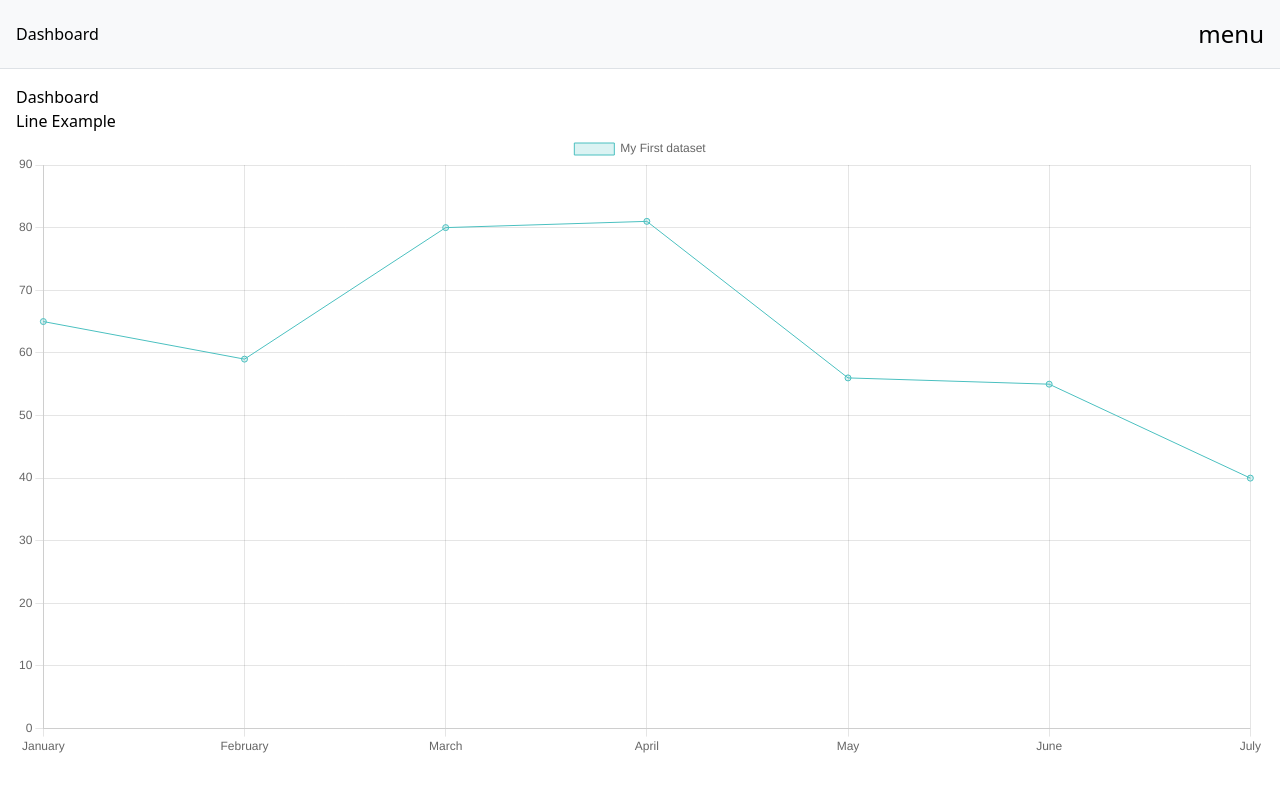
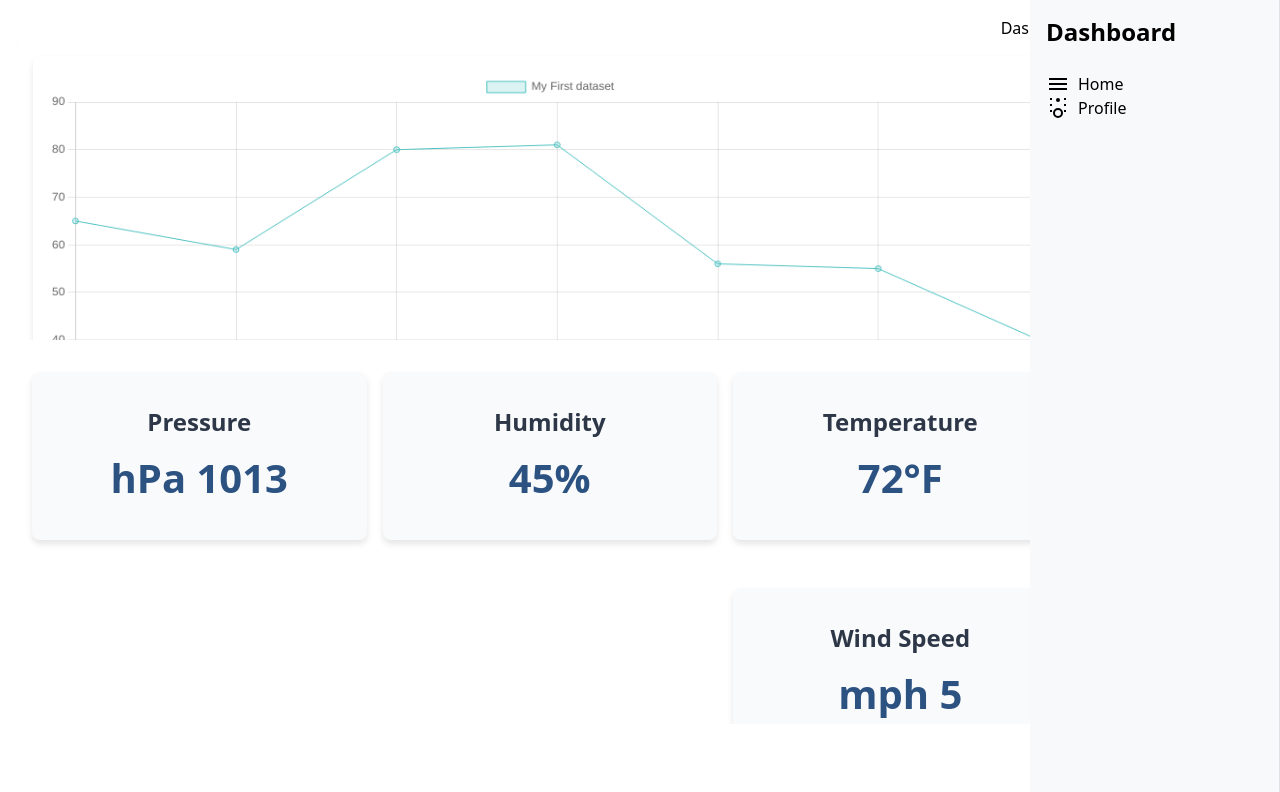
Before and after one commit to 4kProgrammer/iotPlatform, a Next.js app: page / in a window 1280 px wide. Shown: the top 792 px of the page. Built offline with nearby package versions, Linux system fonts and the light colour scheme.

Commit message:
sidebar problem

```diff
--- a/components/Dashboard/Chart.tsx
+++ b/components/Dashboard/Chart.tsx
@@ -1,6 +1,7 @@
 import { useEffect, useRef } from 'react';
 import { Line } from 'react-chartjs-2';
 import { Chart, registerables } from 'chart.js';
+import chartStyles from '../../styles/Chart.module.css';
 
 Chart.register(...registerables);
 
@@ -34,9 +35,8 @@ const ChartComponent = () => {
   };
 
   return (
-    <div>
-      <h2>Line Example</h2>
-      <Line data={data} options={options} />
+    <div className={chartStyles.chartContainer}>
+      <Line  className={chartStyles.chartContainer} data={data} options={options} />
     </div>
   );
 };
--- a/components/Dashboard/Widget.tsx
+++ b/components/Dashboard/Widget.tsx
@@ -1,16 +1,16 @@
 import React from 'react';
-import widgetStyles from '../../styles/Widget.module.css';
+import styles from '../../styles/Widget.module.css';
 
-interface WidgetProps {
+type WidgetProps = {
   title: string;
   value: string | number;
-}
+};
 
 const Widget: React.FC<WidgetProps> = ({ title, value }) => {
   return (
-    <div className={widgetStyles.widget}>
-      <h3 className="text-lg font-semibold mb-2">{title}</h3>
-      <p className="text-2xl font-bold">{value}</p>
+    <div className={styles.widgetContainer}>
+      <h3 className={styles.title}>{title}</h3>
+      <p className={styles.value}>{value}</p>
     </div>
   );
 };
--- /dev/null
+++ b/components/Sidebar.module.css
@@ -0,0 +1,24 @@
+.sidebar {
+  background-color: #f8f9fa;
+  border-right: 1px solid #dee2e6;
+  height: 100%;
+  padding: 1rem;
+  position: fixed;
+  top: 0;
+  transform: translateX(-100%);
+  transition: transform 0.3s ease-in-out;
+  width: 250px;
+  z-index: 100;
+}
+
+.open {
+  transform: translateX(0);
+}
+
+@media (min-width: 768px) {
+  .sidebar {
+    left: auto;
+    right: 0;
+    transform: none;
+  }
+}
--- a/components/Sidebar.tsx
+++ b/components/Sidebar.tsx
@@ -1,9 +1,14 @@
 import React from 'react';
 import Link from 'next/link';
+import sidebarStyles from './Sidebar.module.css';
 
-const Sidebar = () => {
+interface SidebarProps {
+  open: boolean;
+}
+
+const Sidebar: React.FC<SidebarProps> = ({ open }) => {
   return (
-    <aside className="bg-gray-800 text-white w-64 py-4 px-6">
+    <aside className={`${sidebarStyles.sidebar} ${open ? sidebarStyles.open : ''}`}>
       <h1 className="text-2xl font-semibold mb-6">Dashboard</h1>
       <nav className="space-y-4">
         <Link href="/">
--- a/pages/index.tsx
+++ b/pages/index.tsx
@@ -1,15 +1,40 @@
-import React, { useState } from 'react';
+// pages/index.tsx
+
+import React, { useState, useEffect } from 'react';
 import Head from 'next/head';
 import ChartSection from '../components/Dashboard/Chart';
 import Widget from '../components/Dashboard/Widget';
 import Sidebar from '../components/Sidebar';
 import homeStyles from '../styles/Home.module.css';
 
+const isLandscape = () => {
+  if (typeof window !== 'undefined') {
+    return window.innerWidth > window.innerHeight;
+  }
+  return false;
+};
+
 const IndexPage = () => {
-  const [isSidebarOpen, setIsSidebarOpen] = useState(false);
+  const [isSidebarOpen, setIsSidebarOpen] = useState(true);
+
+  useEffect(() => {
+    setIsSidebarOpen(isLandscape());
+
+    const handleResize = () => {
+      setIsSidebarOpen(isLandscape());
+    };
+
+    window.addEventListener('resize', handleResize);
+
+    return () => {
+      window.removeEventListener('resize', handleResize);
+    };
+  }, []);
 
   const toggleSidebar = () => {
+    if (!isLandscape()) {
       setIsSidebarOpen(!isSidebarOpen);
+    }
   };
 
   return (
@@ -18,6 +43,8 @@ const IndexPage = () => {
         <title>Dashboard</title>
       </Head>
       <div className={homeStyles.container}>
+        <Sidebar open={isSidebarOpen} />
+        <div className={homeStyles.content}>
           <header className={homeStyles.header}>
             <div className={homeStyles.headerContent}>
               <h1 className={homeStyles.dashboardTitle}>Dashboard</h1>
@@ -26,11 +53,11 @@ const IndexPage = () => {
               </button>
             </div>
           </header>
-        <div className={homeStyles.content}>
-          {isSidebarOpen && <Sidebar />}
           <div className={homeStyles.mainContent}>
             <h2 className={homeStyles.dashboardTitle}>Dashboard</h2>
+            <div className={homeStyles.chartContainer}>
               <ChartSection />
+            </div>
             <div className={homeStyles.widgetWrapper}>
               <div className={homeStyles.widgets}>
                 <Widget title="Temperature" value="72°F" />
--- /dev/null
+++ b/styles/Chart.module.css
@@ -0,0 +1,10 @@
+.chartContainer {
+    width: 100%;
+    max-width: 100%;
+    height: auto;
+    padding: 1rem;
+    background-color: #ffffff;
+    border-radius: 0.5rem;
+    box-shadow: 0 4px 6px rgba(0, 0, 0, 0.1);
+    margin-bottom: 1rem;
+  }
--- a/styles/Home.module.css
+++ b/styles/Home.module.css
@@ -1,3 +1,5 @@
+/* Home.module.css */
+
 .container {
   display: flex;
   flex-direction: column;
@@ -35,15 +37,18 @@
   overflow: hidden;
   overflow-y: auto;
   max-height: 100vh;
+  direction: rtl;
 }
 
 .mainContent {
   display: flex;
   flex-direction: column;
-  flex-grow: 1;
+  justify-content: flex-start;
+  max-height: calc(100vh - 60px);
+  overflow-y: auto;
   padding: 1rem;
+  width: 100%;
 }
-
 
 .widgets {
   display: grid;
@@ -52,7 +57,19 @@
   margin-top: 1rem;
 }
 
-/* Media Queries for responsiveness */
+.widgetWrapper {
+  display: flex;
+  flex-direction: column;
+  flex-grow: 1;
+  overflow-y: auto;
+  padding: 1rem;
+}
+
+.chartContainer {
+  max-height: 300px; /* Adjust this value based on your preference */
+  overflow: hidden;
+}
+
 @media (max-width: 767px) {
   .content {
     flex-direction: column;
@@ -74,10 +91,3 @@
     grid-template-columns: repeat(auto-fit, minmax(250px, 1fr));
   }
 }
-.widgetWrapper {
-  display: flex;
-  flex-direction: column;
-  flex-grow: 1;
-  overflow-y: auto;
-  padding: 1rem;
-}
--- a/styles/Widget.module.css
+++ b/styles/Widget.module.css
@@ -1,50 +1,56 @@
-.container {
+.widgetContainer {
+  background-color: #f9fafb;
+  padding: 1rem;
+  border-radius: 0.5rem;
+  box-shadow: 0 4px 6px rgba(0, 0, 0, 0.1);
+  margin-bottom: 1rem;
   display: flex;
   flex-direction: column;
-  height: 100vh;
+  align-items: center;
+  justify-content: center;
 }
 
-.header {
-  background-color: #f8f9fa;
-  border-bottom: 1px solid #dee2e6;
-  padding: 1rem;
+.title {
+  font-size: 1rem;
+  font-weight: 600;
+  margin-bottom: 0.5rem;
+  color: #2d3748;
 }
 
-.headerContent {
-  align-items: center;
-  display: flex;
-  justify-content: space-between;
+.value {
+  font-size: 1.5rem;
+  font-weight: 700;
+  color: #2c5282;
 }
 
-.dashboardTitle {
-  margin: 0;
+/* Responsive styles for larger screens */
+@media (min-width: 768px) {
+  .widgetContainer {
+    padding: 1.5rem;
+    margin-bottom: 1.5rem;
   }
 
-.headerMenuButton {
-  background: none;
-  border: none;
-  cursor: pointer;
-  font-size: 24px;
-  outline: none;
-  padding: 0;
+  .title {
+    font-size: 1.25rem;
   }
 
-.content {
-  display: flex;
-  flex-grow: 1;
-  overflow: hidden;
+  .value {
+    font-size: 2rem;
+  }
 }
 
-.mainContent {
-  display: flex;
-  flex-direction: column;
-  flex-grow: 1;
-  padding: 1rem;
+/* Responsive styles for even larger screens */
+@media (min-width: 1024px) {
+  .widgetContainer {
+    padding: 2rem;
+    margin-bottom: 2rem;
   }
 
-.widgets {
-  display: grid;
-  gap: 1rem;
-  grid-template-columns: repeat(auto-fit, minmax(150px, 1fr));
-  margin-top: 1rem;
+  .title {
+    font-size: 1.5rem;
   }
+
+  .value {
+    font-size: 2.5rem;
+  }
+}
```
Lines whose indentation alone changed are shown as unchanged.
